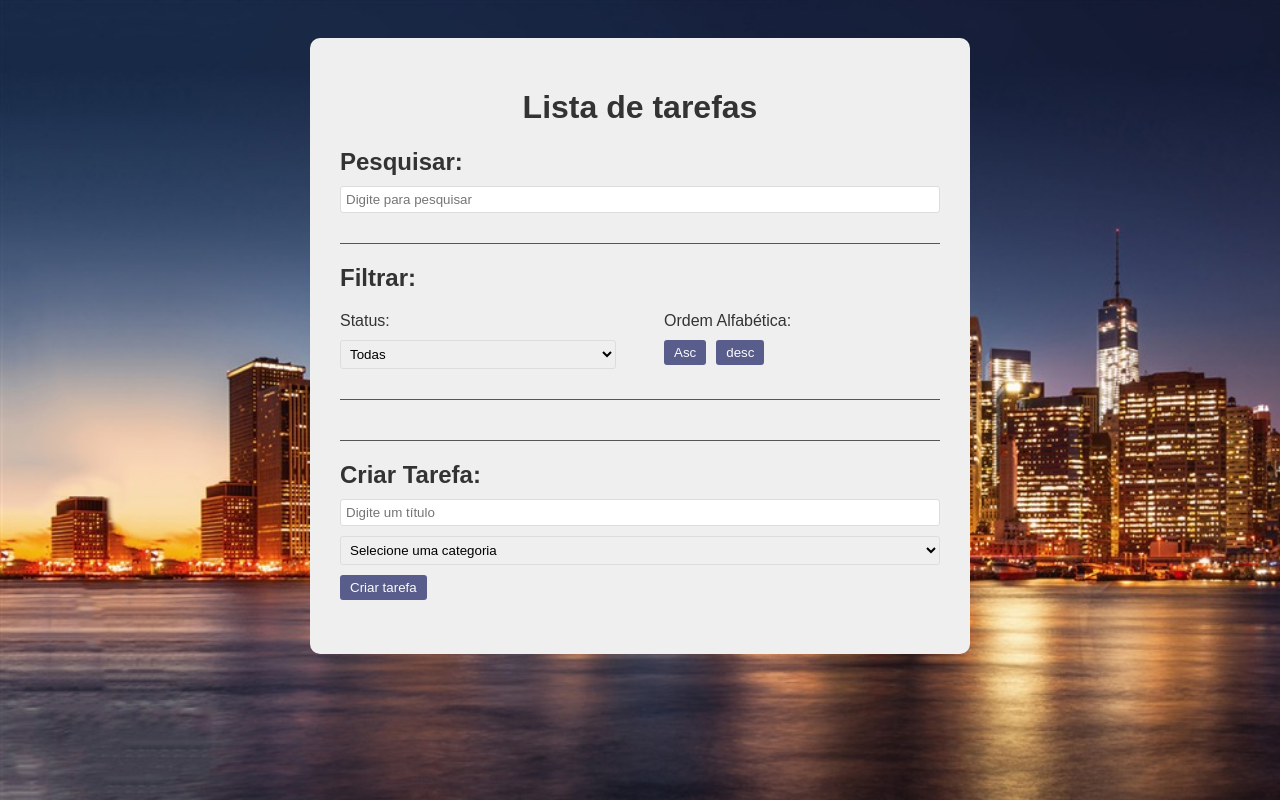
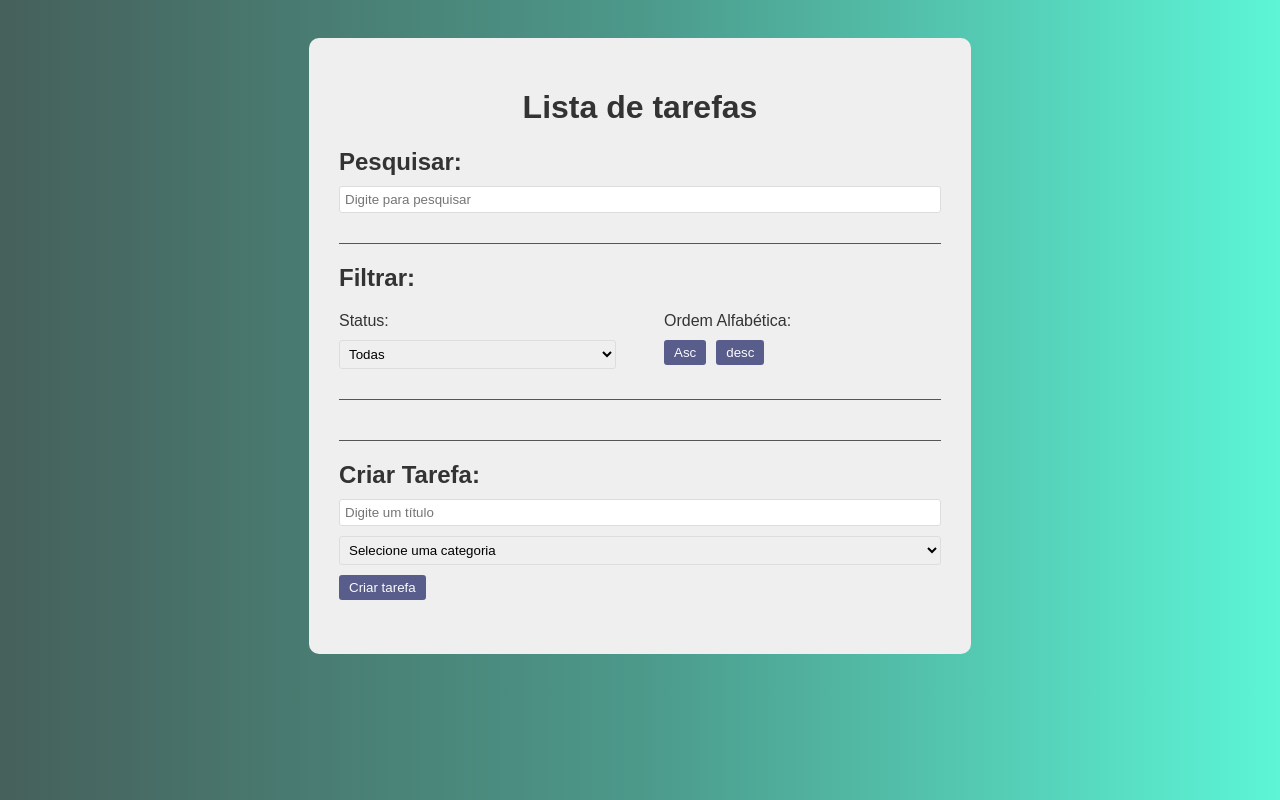
Before and after one commit to DiegoH3nr1que/Todo_react, a React (Vite) app in the folder todo/: page / in a window 1280 px wide. Shown: the top 800 px of the page. Built offline with nearby package versions, Linux system fonts and the light colour scheme.

Commit message:
refactor(): modificação no background

```diff
--- a/todo/src/App.css
+++ b/todo/src/App.css
@@ -1,15 +1,12 @@
 body{
   font-family: Arial;
-  background-color: #f4f4f4;
   padding: 30px;
   color: #333;
-  background-image: url(./img/Bustling_Cities_Scenery_Photo_HD_Wallpaper_01_1366x768.jpg);
-  background-size: cover;
-  background-repeat: center;
+  background: linear-gradient(to right, #46605b, #4c998a, #5cf5d6);
 }
 .app{
-  max-width: 600px;
-  margin: 0 auto 300px;
+  max-width: 50%;
+  margin: 0 auto;
   background-color: #efefef;
   padding: 30px;
   border-radius: 10px;
```
